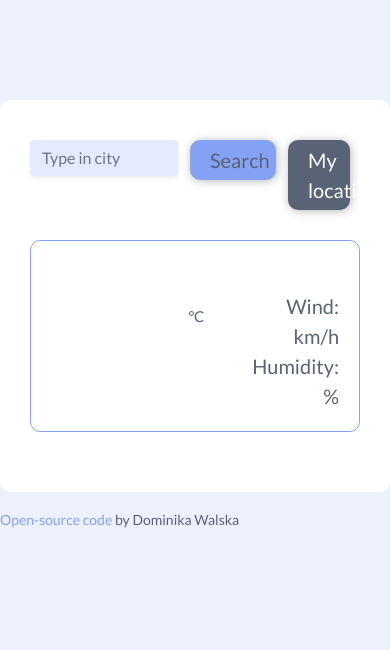
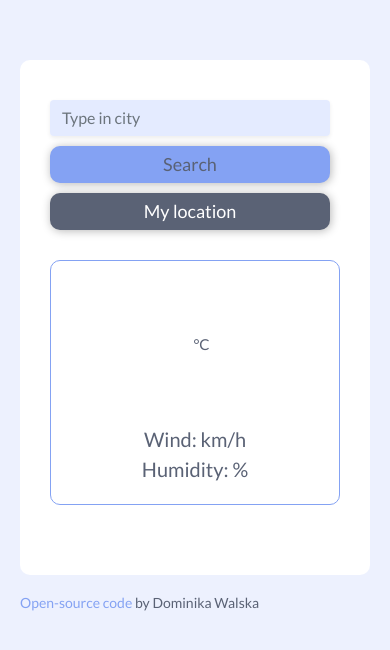
Before and after one commit to dominikawalska/weather-application, a plain HTML site: page index.html in a window 390 px wide. Drawn offline with nearby package versions, Linux system fonts and the light colour scheme; no server answers.

Commit message:
Made the app responsive

```diff
--- a/index.html
+++ b/index.html
@@ -32,7 +32,7 @@
 
           <form id="city-form">
             <div class="row">
-              <div class="col-6">
+              <div class="col-sm-6">
                 <input
                   type="search"
                   placeholder="Type in city"
@@ -41,10 +41,10 @@
                   id="city-input"
                 />
               </div>
-              <div class="col-3 p-0">
+              <div class="col-sm-3">
                 <input type="submit" value="Search" class="search-button btn btn-primary w-100 btn-block" onclick="this.blur();"/>
               </div>
-              <div class="col-3">
+              <div class="col-sm-3">
                 <button class="my-location-button btn btn-primary w-100 btn-block" onclick="this.blur();">My location</button>
               </div>
             </div>
@@ -52,13 +52,13 @@
 
           <div class="main-window">
             <div class="row">
-              <div class="col">
+              <div class="col-sm">
                 <h1 id="main-city"></h1>
                 <h3 id="date"></h3>
                 <h4 id="description"></h4>
               </div>
 
-              <div class="col main-weather">
+              <span class="col-sm main-weather">
                 <img
                 src=""
                 class="main-weather-icon"
@@ -66,9 +66,9 @@
                 alt=""></img>
                 <span class="main-weather-temperature"></span>
                 <span class="units">°C</span>
-              </div>
+              </span>
 
-              <div class="col wind-hum">
+              <div class="col-sm wind-hum">
                 <div>Wind: <span class="wind"></span>km/h</div>
                  <div>Humidity: <span class="humidity"></span>%</div>
                 <div class="humidity"></div>
--- a/sources/style.css
+++ b/sources/style.css
@@ -29,6 +29,7 @@ body {
 .input:defined {
   background-color: rgb(165, 189, 253, 0.3);
   border: none;
+  width: 100%;
 }
 
 .search-button {
@@ -119,5 +120,47 @@ body {
   color: #5a6275;
 }
 .my-location-button:hover {
-  background-color: rgb(90, 98, 117, 70%);
+  background-color: rgba(90, 98, 117, 70%);
 }
+
+@media (max-width: 576px) {
+  h1 {
+    font-size: 30px;
+    text-align: center;
+  }
+
+  h3 {
+    font-size: 20px;
+    text-align: center;
+  }
+
+  h4 {
+    font-size: 20px;
+    text-align: center;
+  }
+
+  .weather-app {
+    margin: 60px 20px;
+  }
+
+  .main-weather-temperature {
+    font-size: 50px;
+  }
+
+  .wind-hum {
+    font-size: 20px;
+    text-align: center;
+  }
+
+  .search-button {
+    margin: 10px 0;
+    font-size: 18px;
+  }
+  .my-location-button {
+    font-size: 18px;
+  }
+
+  .weather-forecast {
+    margin-top: 40px;
+  }
+}
```
